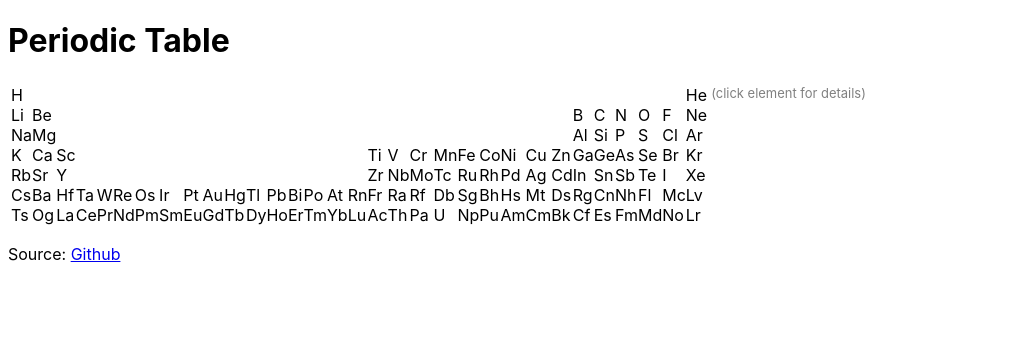
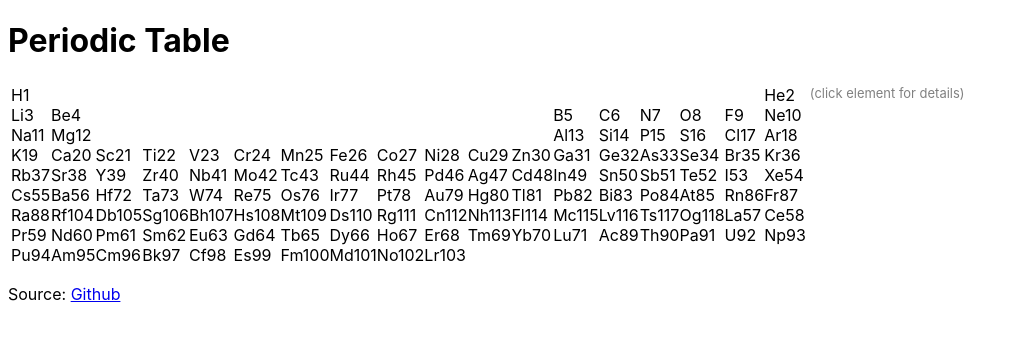
Before and after one commit to kaicarver/yuansu-react, a React (Create React App) app: page / in a window 1280 px wide. Shown: the top 340 px of the page, without its empty margins (0-1017 px from the left). Built offline with nearby package versions, Linux system fonts and the light colour scheme.

Commit message:
clearer but still trackin the bug

```diff
--- a/src/index.css
+++ b/src/index.css
@@ -19,7 +19,7 @@ table tr td {
 
 #table {
   display: grid;
-  grid-template-columns: repeat(31, auto) 1fr;
+  grid-template-columns: repeat(17, auto) 1fr;
 }
 
 /* He (element 2) on the right, column 18 */
--- a/src/index.js
+++ b/src/index.js
@@ -68,7 +68,7 @@ discovered: ${props.el.discovered_by}<br>
 ${props.el.summary}
 `.trim();
   }
-  return <span className="element" title={props.el.name} onClick={handleClick}>{props.el.symbol} </span>
+  return <span className="element" title={props.el.name} onClick={handleClick}>{props.el.symbol}{props.el.number} </span>
 }
 
 ReactDOM.render(
```
